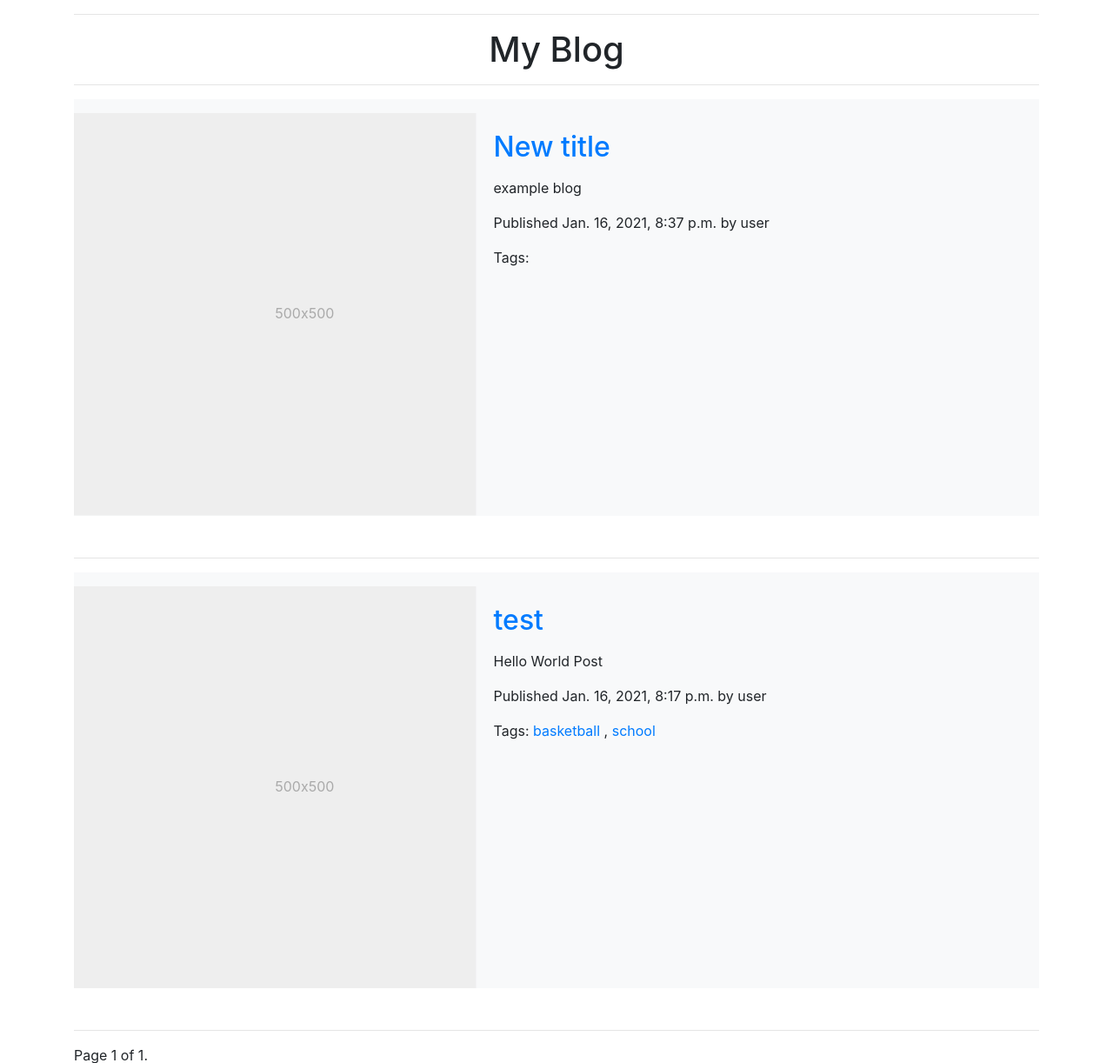
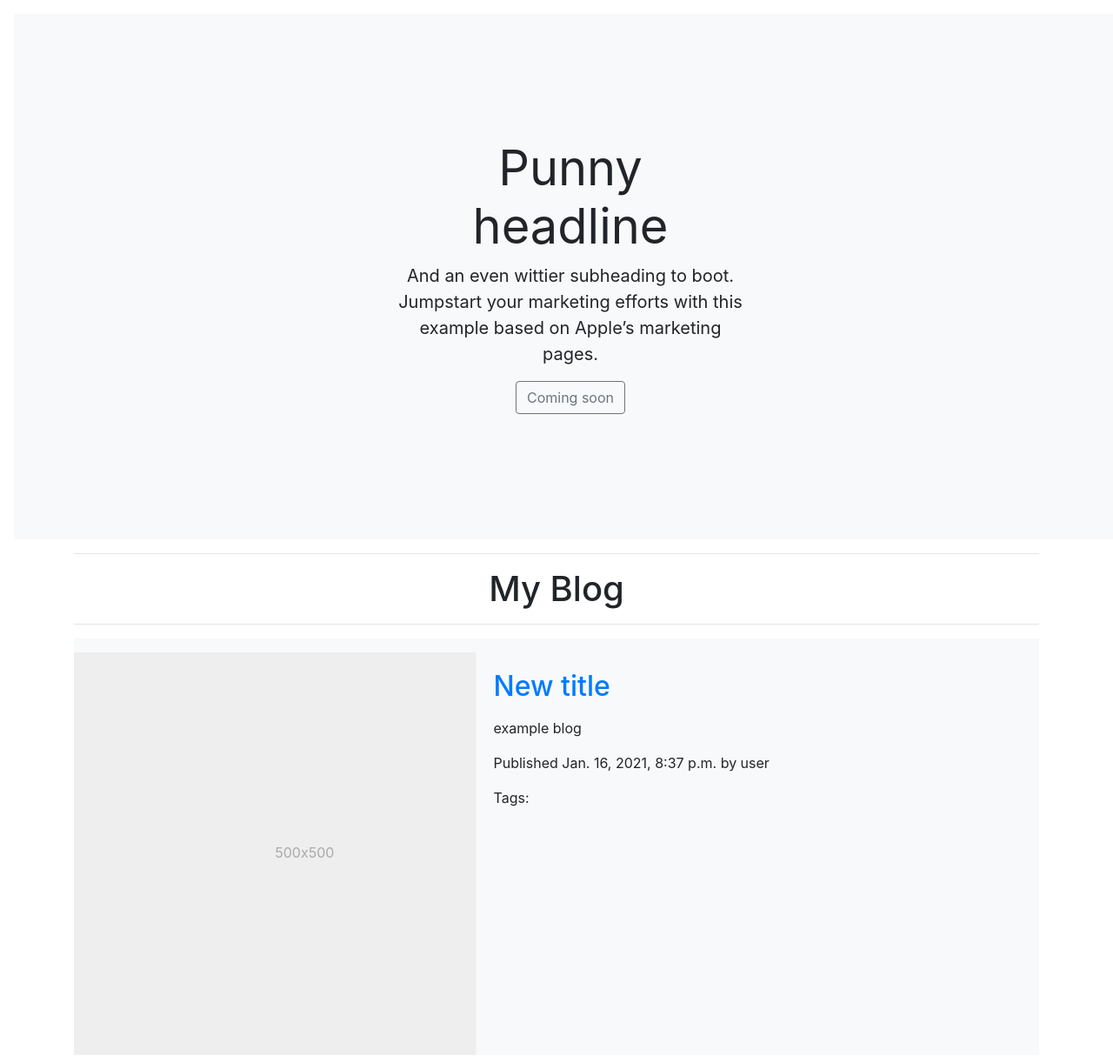
Before and after one commit to samc85/ms_4_test, a Django app: page /blog/ in a window 1280 px wide. Shown: the part 56-1278 px from the top of the page at 87% size. Run offline with Django 3.2, Linux system fonts and the light colour scheme; data comes from the database, SQL or seed files in the repository; parts of the project's set-up code (start-up, migrations or seed data) failed here and were passed over; some libraries are stand-ins or nearby versions.

Commit message:
Product from bootstrap banner added

```diff
--- a/blog/templates/blog/base.html
+++ b/blog/templates/blog/base.html
@@ -33,8 +33,17 @@
 
 
 
-       <div class="container marketing">
 
+           <div class="position-relative overflow-hidden p-3 p-md-5 m-md-3 text-center bg-light w-100">
+  <div class="col-md-5 p-lg-5 mx-auto my-5">
+    <h1 class="display-4 font-weight-normal">Punny headline</h1>
+    <p class="lead font-weight-normal">And an even wittier subheading to boot. Jumpstart your marketing efforts with this example based on Apple’s marketing pages.</p>
+    <a class="btn btn-outline-secondary" href="#">Coming soon</a>
+  </div>
+  <div class="product-device shadow-sm d-none d-md-block"></div>
+  <div class="product-device product-device-2 shadow-sm d-none d-md-block"></div>
+</div>
+  <div class="container marketing">
             {% block content %}
             {% endblock %}
 
```
